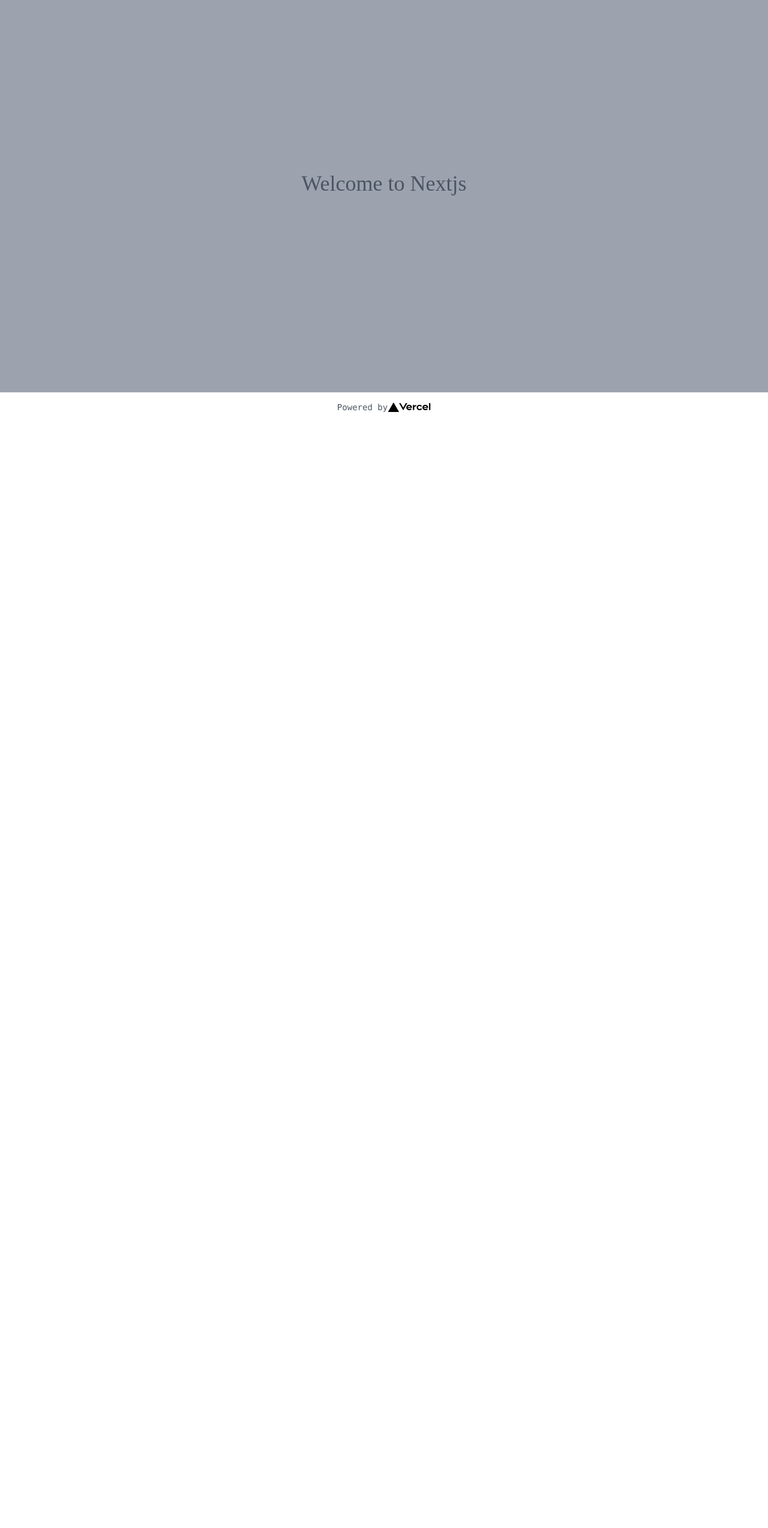
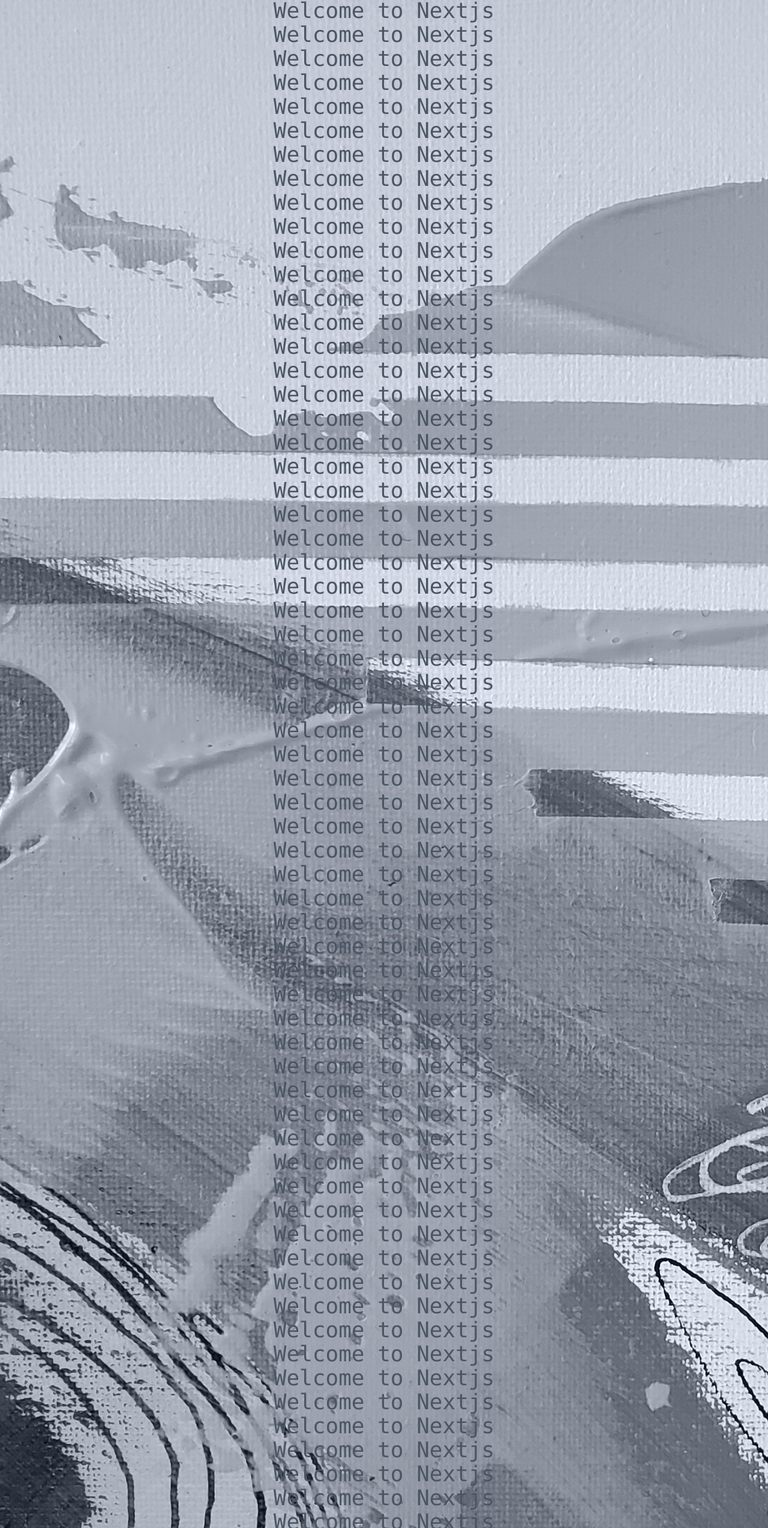
Before and after one commit to Haussmann000/nextjs-hp, a Next.js app: page / in a window 1280 px wide. Shown: the part 98-2646 px from the top of the page at 60% size. Before the commit the page ends 800 px from the top, so only its background shows below. Built offline with nearby package versions, Linux system fonts and the light colour scheme.

Commit message:
背景画像

```diff
--- a/component/Layout.js
+++ b/component/Layout.js
@@ -8,7 +8,7 @@
       <Head>
         <title>{title}</title>
       </Head>
-      <header>
+      <header className="sticky top-0">
         <nav className="bg-yellow-300 w-screen">
           <div className="flex items-center pl-8 h-14">
             <div className="flex space-x-4">
@@ -19,7 +19,7 @@
           </div>
         </nav>
       </header>
-      <main className="flex flex-1 justify-center items-center flex-col w-screen bg-gray-400 font-header">
+      <main className="flex flex-1 justify-center items-center flex-col w-screen bg-gray-400 bg-index-background bg-cover bg-no-repeat bg-scroll bg-blend-luminosity">
         {children}
       </main>
       <footer className="w-full h-12 flex justify-center items-center border-t">
--- a/pages/contact-page.js
+++ b/pages/contact-page.js
@@ -21,7 +21,7 @@
           <p className="font-bold mt-2">Address</p>
           <p className="text-xs mt-2 text-gray-600">Tokyo</p>
           <p className="font-bold mt-2">E-mail</p>
-          <p className="text-xs mt-2 text-gray-600">ryotakaba0024@gmail.com</p>
+          <p className="text-xs mt-2 text-gray-600">duf000simon@gmail.com</p>
           <p className="font-bold mt-2">Phone</p>
           <p className="text-xs mt-2 text-gray-600">080-3156-4646</p>
           <p className="font-bold mt-2">座右の銘</p>
--- a/pages/index.js
+++ b/pages/index.js
@@ -1,11 +1,98 @@
-import Head from 'next/head'
-import Image from 'next/image'
 import Layout from '../component/Layout'
 
 const Home = () => {
   return (
     <Layout title="Home">
       <p className="text-4xl animate-fadein">Welcome to Nextjs</p>
+      <p className="text-4xl animate-fadein">Welcome to Nextjs</p>
+      <p className="text-4xl animate-fadein">Welcome to Nextjs</p>
+      <p className="text-4xl animate-fadein">Welcome to Nextjs</p>
+      <p className="text-4xl animate-fadein">Welcome to Nextjs</p>
+      <p className="text-4xl animate-fadein">Welcome to Nextjs</p>
+      <p className="text-4xl animate-fadein">Welcome to Nextjs</p>
+      <p className="text-4xl animate-fadein">Welcome to Nextjs</p>
+      <p className="text-4xl animate-fadein">Welcome to Nextjs</p>
+      <p className="text-4xl animate-fadein">Welcome to Nextjs</p>
+      <p className="text-4xl animate-fadein">Welcome to Nextjs</p>
+      <p className="text-4xl animate-fadein">Welcome to Nextjs</p>
+      <p className="text-4xl animate-fadein">Welcome to Nextjs</p>
+      <p className="text-4xl animate-fadein">Welcome to Nextjs</p>
+      <p className="text-4xl animate-fadein">Welcome to Nextjs</p>
+      <p className="text-4xl animate-fadein">Welcome to Nextjs</p>
+      <p className="text-4xl animate-fadein">Welcome to Nextjs</p>
+      <p className="text-4xl animate-fadein">Welcome to Nextjs</p>
+      <p className="text-4xl animate-fadein">Welcome to Nextjs</p>
+      <p className="text-4xl animate-fadein">Welcome to Nextjs</p>
+      <p className="text-4xl animate-fadein">Welcome to Nextjs</p>
+      <p className="text-4xl animate-fadein">Welcome to Nextjs</p>
+      <p className="text-4xl animate-fadein">Welcome to Nextjs</p>
+      <p className="text-4xl animate-fadein">Welcome to Nextjs</p>
+      <p className="text-4xl animate-fadein">Welcome to Nextjs</p>
+      <p className="text-4xl animate-fadein">Welcome to Nextjs</p>
+      <p className="text-4xl animate-fadein">Welcome to Nextjs</p>
+      <p className="text-4xl animate-fadein">Welcome to Nextjs</p>
+      <p className="text-4xl animate-fadein">Welcome to Nextjs</p>
+      <p className="text-4xl animate-fadein">Welcome to Nextjs</p>
+      <p className="text-4xl animate-fadein">Welcome to Nextjs</p>
+      <p className="text-4xl animate-fadein">Welcome to Nextjs</p>
+      <p className="text-4xl animate-fadein">Welcome to Nextjs</p>
+      <p className="text-4xl animate-fadein">Welcome to Nextjs</p>
+      <p className="text-4xl animate-fadein">Welcome to Nextjs</p>
+      <p className="text-4xl animate-fadein">Welcome to Nextjs</p>
+      <p className="text-4xl animate-fadein">Welcome to Nextjs</p>
+      <p className="text-4xl animate-fadein">Welcome to Nextjs</p>
+      <p className="text-4xl animate-fadein">Welcome to Nextjs</p>
+      <p className="text-4xl animate-fadein">Welcome to Nextjs</p>
+      <p className="text-4xl animate-fadein">Welcome to Nextjs</p>
+      <p className="text-4xl animate-fadein">Welcome to Nextjs</p>
+      <p className="text-4xl animate-fadein">Welcome to Nextjs</p>
+      <p className="text-4xl animate-fadein">Welcome to Nextjs</p>
+      <p className="text-4xl animate-fadein">Welcome to Nextjs</p>
+      <p className="text-4xl animate-fadein">Welcome to Nextjs</p>
+      <p className="text-4xl animate-fadein">Welcome to Nextjs</p>
+      <p className="text-4xl animate-fadein">Welcome to Nextjs</p>
+      <p className="text-4xl animate-fadein">Welcome to Nextjs</p>
+      <p className="text-4xl animate-fadein">Welcome to Nextjs</p>
+      <p className="text-4xl animate-fadein">Welcome to Nextjs</p>
+      <p className="text-4xl animate-fadein">Welcome to Nextjs</p>
+      <p className="text-4xl animate-fadein">Welcome to Nextjs</p>
+      <p className="text-4xl animate-fadein">Welcome to Nextjs</p>
+      <p className="text-4xl animate-fadein">Welcome to Nextjs</p>
+      <p className="text-4xl animate-fadein">Welcome to Nextjs</p>
+      <p className="text-4xl animate-fadein">Welcome to Nextjs</p>
+      <p className="text-4xl animate-fadein">Welcome to Nextjs</p>
+      <p className="text-4xl animate-fadein">Welcome to Nextjs</p>
+      <p className="text-4xl animate-fadein">Welcome to Nextjs</p>
+      <p className="text-4xl animate-fadein">Welcome to Nextjs</p>
+      <p className="text-4xl animate-fadein">Welcome to Nextjs</p>
+      <p className="text-4xl animate-fadein">Welcome to Nextjs</p>
+      <p className="text-4xl animate-fadein">Welcome to Nextjs</p>
+      <p className="text-4xl animate-fadein">Welcome to Nextjs</p>
+      <p className="text-4xl animate-fadein">Welcome to Nextjs</p>
+      <p className="text-4xl animate-fadein">Welcome to Nextjs</p>
+      <p className="text-4xl animate-fadein">Welcome to Nextjs</p>
+      <p className="text-4xl animate-fadein">Welcome to Nextjs</p>
+      <p className="text-4xl animate-fadein">Welcome to Nextjs</p>
+      <p className="text-4xl animate-fadein">Welcome to Nextjs</p>
+      <p className="text-4xl animate-fadein">Welcome to Nextjs</p>
+      <p className="text-4xl animate-fadein">Welcome to Nextjs</p>
+      <p className="text-4xl animate-fadein">Welcome to Nextjs</p>
+      <p className="text-4xl animate-fadein">Welcome to Nextjs</p>
+      <p className="text-4xl animate-fadein">Welcome to Nextjs</p>
+      <p className="text-4xl animate-fadein">Welcome to Nextjs</p>
+      <p className="text-4xl animate-fadein">Welcome to Nextjs</p>
+      <p className="text-4xl animate-fadein">Welcome to Nextjs</p>
+      <p className="text-4xl animate-fadein">Welcome to Nextjs</p>
+      <p className="text-4xl animate-fadein">Welcome to Nextjs</p>
+      <p className="text-4xl animate-fadein">Welcome to Nextjs</p>
+      <p className="text-4xl animate-fadein">Welcome to Nextjs</p>
+      <p className="text-4xl animate-fadein">Welcome to Nextjs</p>
+      <p className="text-4xl animate-fadein">Welcome to Nextjs</p>
+      <p className="text-4xl animate-fadein">Welcome to Nextjs</p>
+      <p className="text-4xl animate-fadein">Welcome to Nextjs</p>
+      <p className="text-4xl animate-fadein">Welcome to Nextjs</p>
+      <p className="text-4xl animate-fadein">Welcome to Nextjs</p>
+      <p className="text-4xl animate-fadein">Welcome to Nextjs</p>
     </Layout>
   )
 }
--- a/tailwind.config.js
+++ b/tailwind.config.js
@@ -10,6 +10,9 @@
       // animationで指定したクラス名には自動で「animate-」プレフィクスがつく
       animation: {
         'fadein': 'myFadein 3s linear',
+      },
+      backgroundImage: {
+        'index-background' : "url('/background.jpg')"
       },
       keyframes: {
         myFadein: {
```
Also changed, not shown: public/background.jpg (added).
